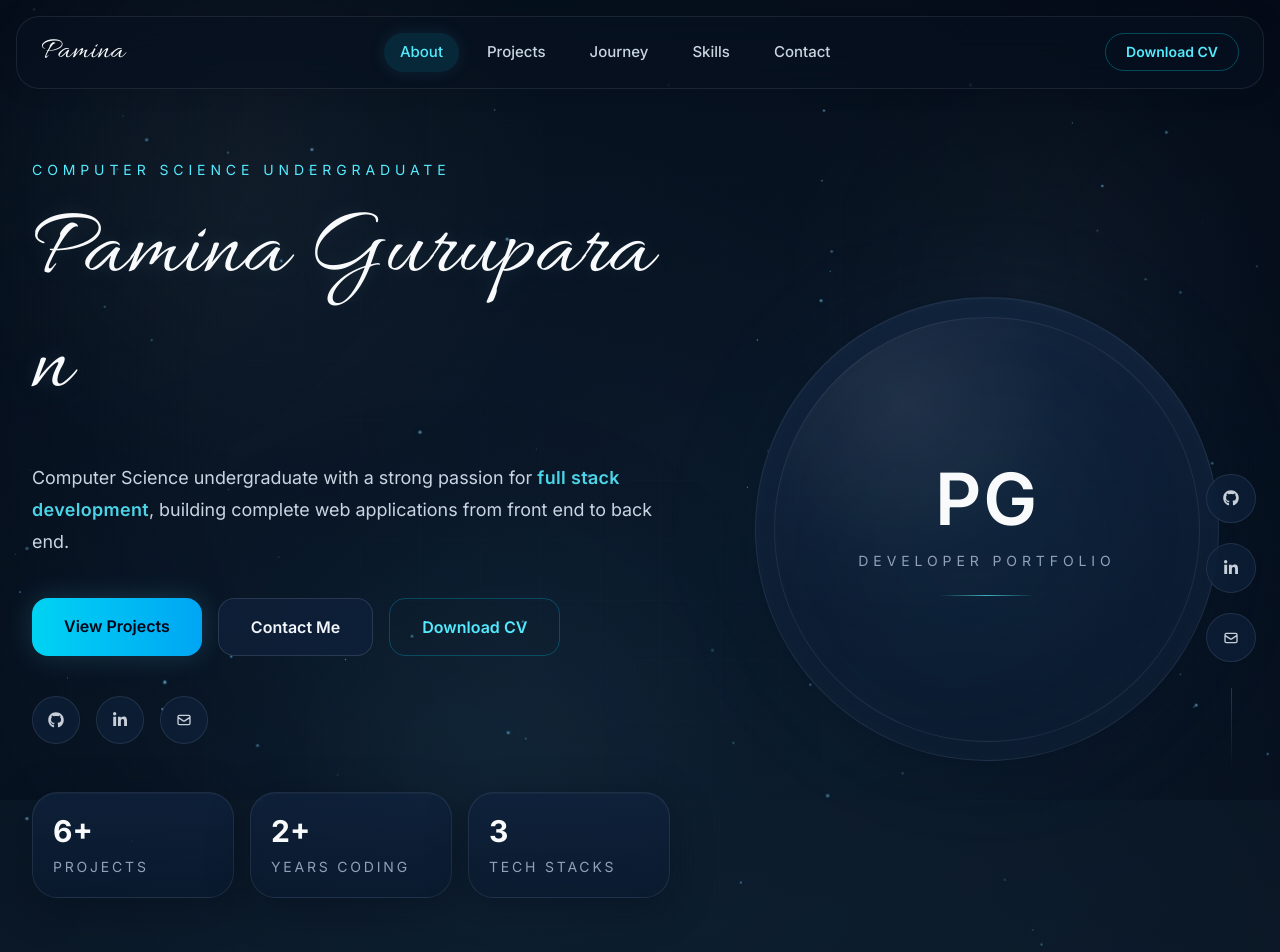
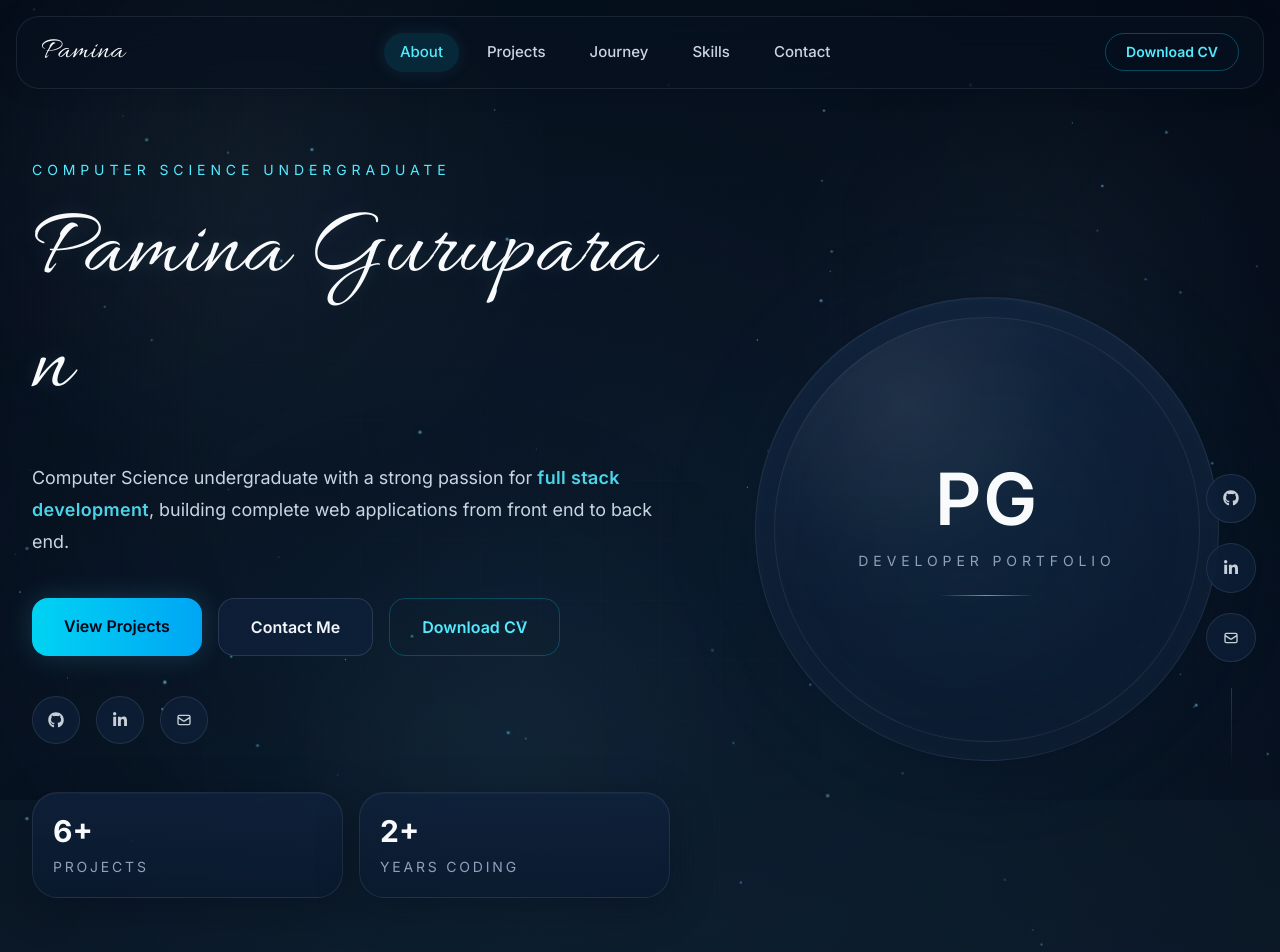
Before and after one commit to pamina-guru/pamina-portfolio, a React (Vite) app: page / in a window 1280 px wide. Shown: the top 952 px of the page. Built offline with nearby package versions, Linux system fonts and the light colour scheme.

Commit message:
removed tech stacks part in hero section

```diff
--- a/src/components/Hero.jsx
+++ b/src/components/Hero.jsx
@@ -14,7 +14,6 @@
   const stats = [
     { value: "6+", label: "Projects" },
     { value: "2+", label: "Years Coding" },
-    { value: "3", label: "Tech Stacks" },
   ];
 
   const containerVariants = {
@@ -152,7 +151,7 @@
           </motion.div>
 
           <ScrollReveal delay={0.2} yOffset={35} className="mt-12">
-            <div className="grid gap-4 sm:grid-cols-3">
+            <div className="grid gap-4 sm:grid-cols-2">
               {stats.map((stat, index) => (
                 <motion.div
                   key={stat.label}
```
